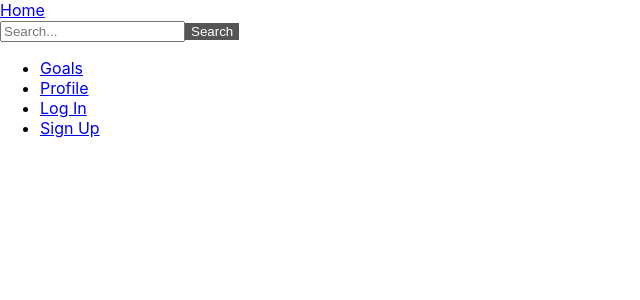
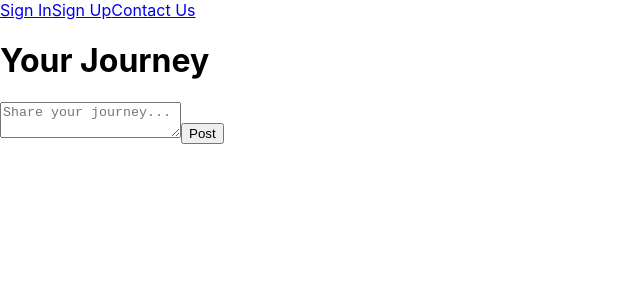
Before and after one commit to JoshRudge22/qp-project5-fe, a React (Create React App) app: page /journey in a window 1280 px wide. Shown: the top 300 px of the page, without its empty margins (0-640 px from the left). Built offline with nearby package versions, Linux system fonts and the light colour scheme.

Commit message:
added new pages, added a isLoggedIn in the navbar and made sure the ID works in the notes for now

```diff
--- a/src/App.js
+++ b/src/App.js
@@ -4,19 +4,37 @@ import Navbar from './components/Navbar';
 import HomePage from './pages/HomePage';
 import ProfilePage from './pages/ProfilePage';
 import GoalsPage from './pages/GoalsPage';
+import SearchResultsPage from './pages/SearchResultsPage';
+import SettingsPage from './pages/SettingsPage';
+import ContactUsPage from './pages/ContactUsPage';
+import JourneyPage from './pages/JourneyPage';
+import NoteDetailPage from './pages/NoteDetailPage';
 
 function App() {
   const [isLoggedIn, setIsLoggedIn] = useState(false);
+  const [searchQuery, setSearchQuery] = useState('');
 
   const handleLogout = () => setIsLoggedIn(false);
 
   return (
     <Router>
-      <Navbar isLoggedIn={isLoggedIn} onLogout={handleLogout} />
+      <Navbar
+        isLoggedIn={isLoggedIn}
+        onLogout={handleLogout}
+        setSearchQuery={setSearchQuery}
+      />
       <Switch>
         <Route exact path="/" component={HomePage} />
         <Route path="/profile" component={ProfilePage} />
         <Route path="/goals" component={GoalsPage} />
+        <Route
+          path="/search-results"
+          render={() => <SearchResultsPage query={searchQuery} />}
+        />
+        <Route exact path="/settings" component={SettingsPage} />
+        <Route path="/settings/contact-us" component={ContactUsPage} />
+        <Route path="/journey" component={JourneyPage} />
+        <Route path="/note/:id" component={NoteDetailPage} />
       </Switch>
     </Router>
   );
--- a/src/components/Navbar.js
+++ b/src/components/Navbar.js
@@ -1,31 +1,47 @@
 import React from 'react';
-import { Link } from 'react-router-dom';
-import '../styles/NavBar.module.css';
+import { Link, useHistory } from 'react-router-dom';
 
-const Navbar = ({ isLoggedIn, onLogout }) => {
+function Navbar({ isLoggedIn, onLogout, setSearchQuery }) {
+  const history = useHistory();
+
+  const handleSearch = (e) => {
+    e.preventDefault();
+    history.push('/search-results');
+  };
+
   return (
-    <nav className="navbar">
-      <div className="logo">
-        <Link to="/">Home</Link>
-      </div>
-      <div className="search-bar">
-        <input type="text" placeholder="Search..." />
-        <button>Search</button>
-      </div>
-      <ul className="nav-links">
-        <li><Link to="/goals">Goals</Link></li>
-        <li><Link to="/profile">Profile</Link></li>
-        {isLoggedIn ? (
-          <li><button onClick={onLogout}>Sign Out</button></li>
-        ) : (
-          <>
-            <li><Link to="/login">Log In</Link></li>
-            <li><Link to="/signup">Sign Up</Link></li>
-          </>
-        )}
-      </ul>
+    <nav>
+      {!isLoggedIn ? (
+        // Links visible when the user is not logged in
+        <>
+          <Link to="/signin">Sign In</Link>
+          <Link to="/signup">Sign Up</Link>
+          <Link to="/contact">Contact Us</Link>
+        </>
+      ) : (
+        // Links visible when the user is logged in
+        <>
+          <Link to="/profile">Profile</Link>
+          <Link to="/goals">Goals</Link>
+          <Link to="/journey">Journey</Link>
+          <Link to="/settings">Settings</Link>
+          <button onClick={onLogout}>Sign Out</button>
+        </>
+      )}
+
+      {/* Search Bar */}
+      {isLoggedIn && (
+        <form onSubmit={handleSearch}>
+          <input
+            type="text"
+            placeholder="Search..."
+            onChange={(e) => setSearchQuery(e.target.value)}
+          />
+          <button type="submit">Search</button>
+        </form>
+      )}
     </nav>
   );
-};
+}
 
 export default Navbar;
--- /dev/null
+++ b/src/pages/ContactUsPage.js
@@ -0,0 +1,24 @@
+import React from 'react';
+
+function ContactUsPage() {
+  return (
+    <div>
+      <h1>Contact Us</h1>
+      <form>
+        <label>
+          Your Email:
+          <input type="email" required />
+        </label>
+        <br />
+        <label>
+          Message:
+          <textarea required></textarea>
+        </label>
+        <br />
+        <button type="submit">Send</button>
+      </form>
+    </div>
+  );
+}
+
+export default ContactUsPage;
--- /dev/null
+++ b/src/pages/JourneyPage.js
@@ -0,0 +1,30 @@
+import React, { useState } from 'react';
+
+function JourneyPage() {
+  const [journeyUpdates, setJourneyUpdates] = useState([]);
+  const [newUpdate, setNewUpdate] = useState('');
+
+  const handleAddUpdate = () => {
+    setJourneyUpdates([...journeyUpdates, newUpdate]);
+    setNewUpdate('');
+  };
+
+  return (
+    <div>
+      <h1>Your Journey</h1>
+      <textarea
+        value={newUpdate}
+        onChange={(e) => setNewUpdate(e.target.value)}
+        placeholder="Share your journey..."
+      ></textarea>
+      <button onClick={handleAddUpdate}>Post</button>
+      <ul>
+        {journeyUpdates.map((update, index) => (
+          <li key={index}>{update}</li>
+        ))}
+      </ul>
+    </div>
+  );
+}
+
+export default JourneyPage;
--- /dev/null
+++ b/src/pages/NoteDetailPage.js
@@ -0,0 +1,20 @@
+import React from 'react';
+import { useParams } from 'react-router-dom';
+
+function NoteDetailPage() {
+  const { id } = useParams();
+  const mockNote = { id: 1, title: 'Note about diet', content: 'This is the detailed content.' };
+
+  if (mockNote.id !== parseInt(id, 10)) {
+    return <p>Note not found.</p>;
+  }
+
+  return (
+    <div>
+      <h1>{mockNote.title}</h1>
+      <p>{mockNote.content}</p>
+    </div>
+  );
+}
+
+export default NoteDetailPage;
--- /dev/null
+++ b/src/pages/SearchResultsPage.js
@@ -0,0 +1,31 @@
+import React from 'react';
+
+function SearchResultsPage({ query }) {
+  const mockResults = [
+    { id: 1, title: 'Note about diet' },
+    { id: 2, title: 'Journey to weight loss' },
+  ];
+
+  const filteredResults = mockResults.filter((result) =>
+    result.title.toLowerCase().includes(query.toLowerCase())
+  );
+
+  return (
+    <div>
+      <h1>Search Results</h1>
+      {filteredResults.length ? (
+        <ul>
+          {filteredResults.map((result) => (
+            <li key={result.id}>
+              <a href={`/note/${result.id}`}>{result.title}</a>
+            </li>
+          ))}
+        </ul>
+      ) : (
+        <p>No results found.</p>
+      )}
+    </div>
+  );
+}
+
+export default SearchResultsPage;
--- /dev/null
+++ b/src/pages/SettingsPage.js
@@ -0,0 +1,17 @@
+import React from 'react';
+import { Link } from 'react-router-dom';
+
+function SettingsPage() {
+  return (
+    <div>
+      <h1>Settings</h1>
+      <ul>
+        <li>
+          <Link to="/settings/contact-us">Contact Us</Link>
+        </li>
+      </ul>
+    </div>
+  );
+}
+
+export default SettingsPage;
```
Also changed, not shown: 1 other file (tests, documents, lock files or other folders).
